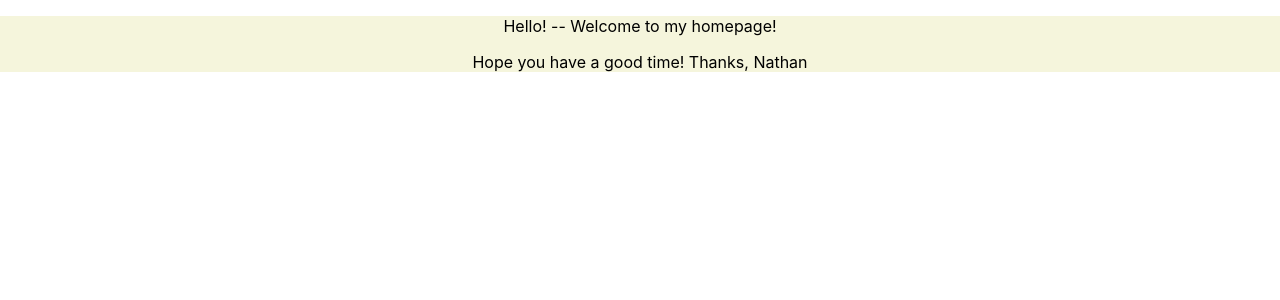
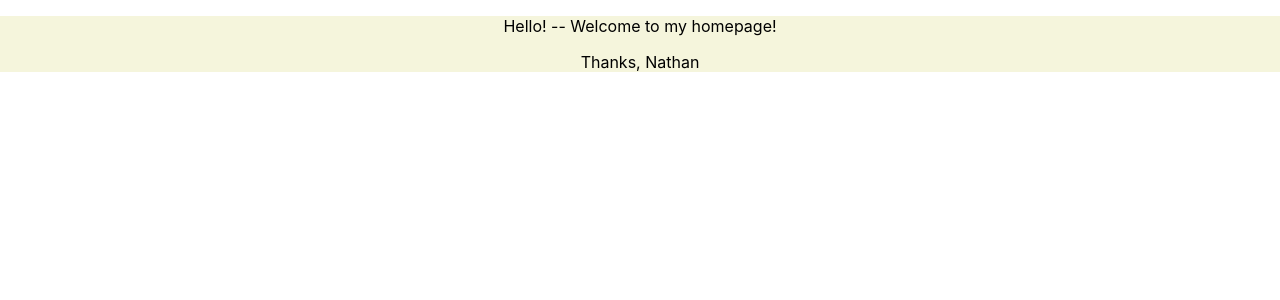
Before and after one commit to njfletcher215/gcWebsite, a React (Create React App) app in the folder reactapp/: page / in a window 1280 px wide. Shown: the top 300 px of the page. Built offline with nearby package versions, Linux system fonts and the light colour scheme.

Commit message:
removed additional greeting

```diff
--- a/reactapp/src/components/Home.js
+++ b/reactapp/src/components/Home.js
@@ -8,7 +8,6 @@ function Home() {
             Hello! -- Welcome to my homepage!
         </p>
         <p>
-            Hope you have a good time!
             Thanks,
             Nathan
         </p>
```
